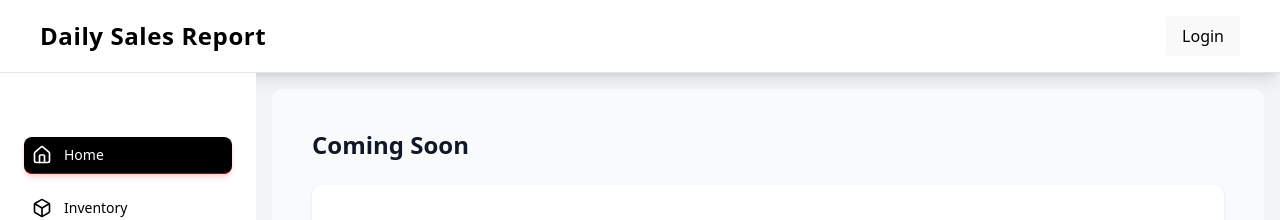
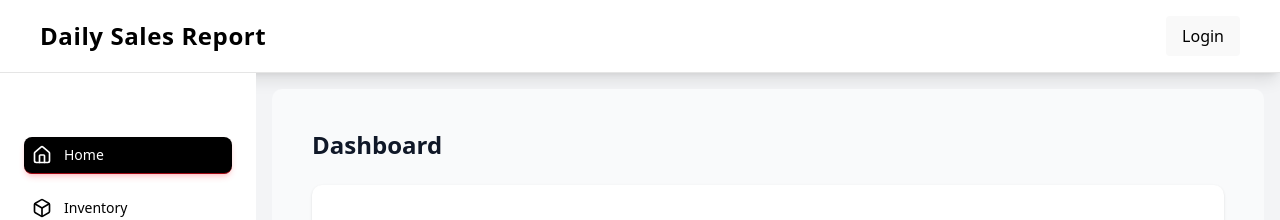
Before and after one commit to adnanadil377/daily-sales-tracker, a React (Vite) app in the folder frontend/: page / in a window 1280 px wide. Shown: the top 220 px of the page. Built offline with nearby package versions, Linux system fonts and the light colour scheme.

Commit message:
minor changes to the comingsoon

```diff
--- a/frontend/src/pages/components/comingsoon/comingSoon.tsx
+++ b/frontend/src/pages/components/comingsoon/comingSoon.tsx
@@ -6,7 +6,7 @@ interface ComingSoonProps{
 }
 const ComingSoon:React.FC<ComingSoonProps> =({title})=> {
   return (
-    <PageContainer title="Coming Soon">
+    <PageContainer title={title}>
       <div className="min-h-[calc(50vh-7rem)] flex items-center justify-center px-4 ">
         <div className="w-full sm:max-w-md rounded-xl bg-neutral-100 backdrop-blur-md p-8 shadow-inner">
           <h1 className="text-xs sm:text-4xl font-bold text-center mb-4">🚧 <div className='font-serif text-xl'>{title}</div> Coming Soon</h1>
```
